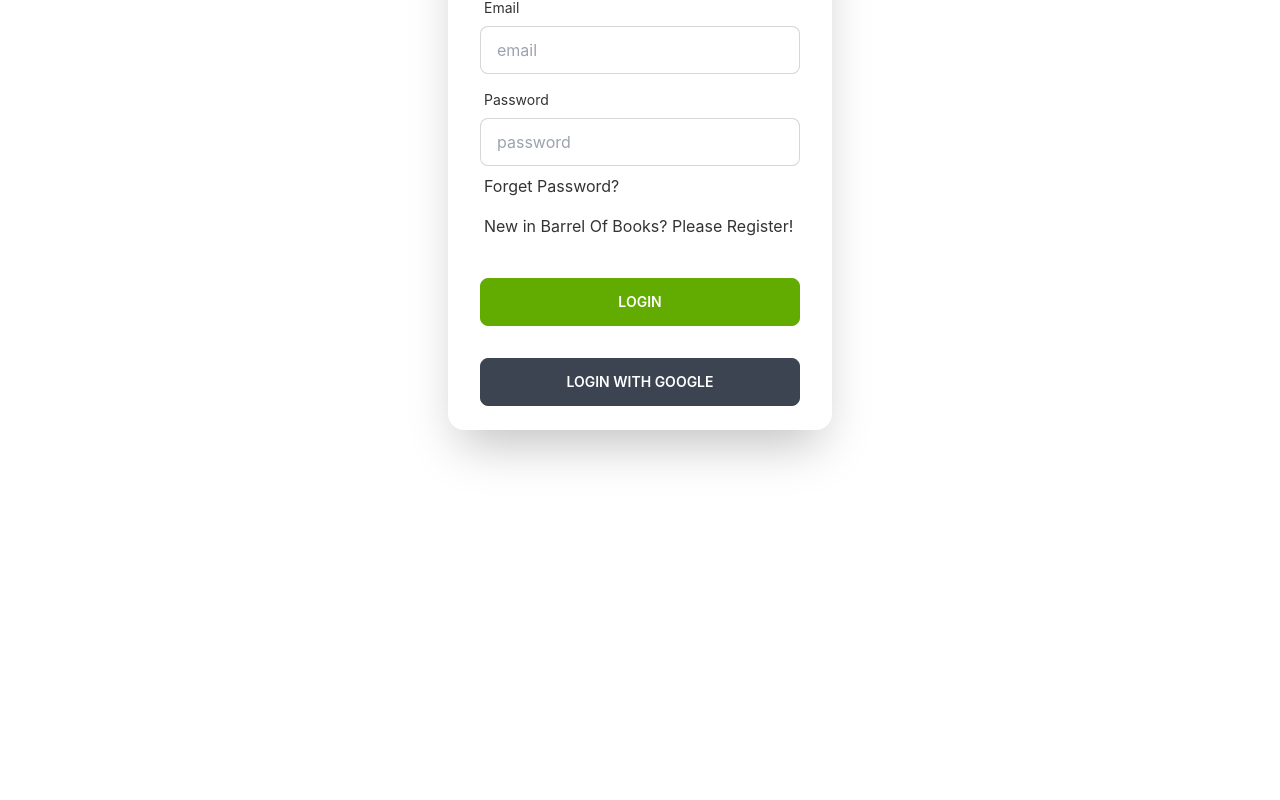
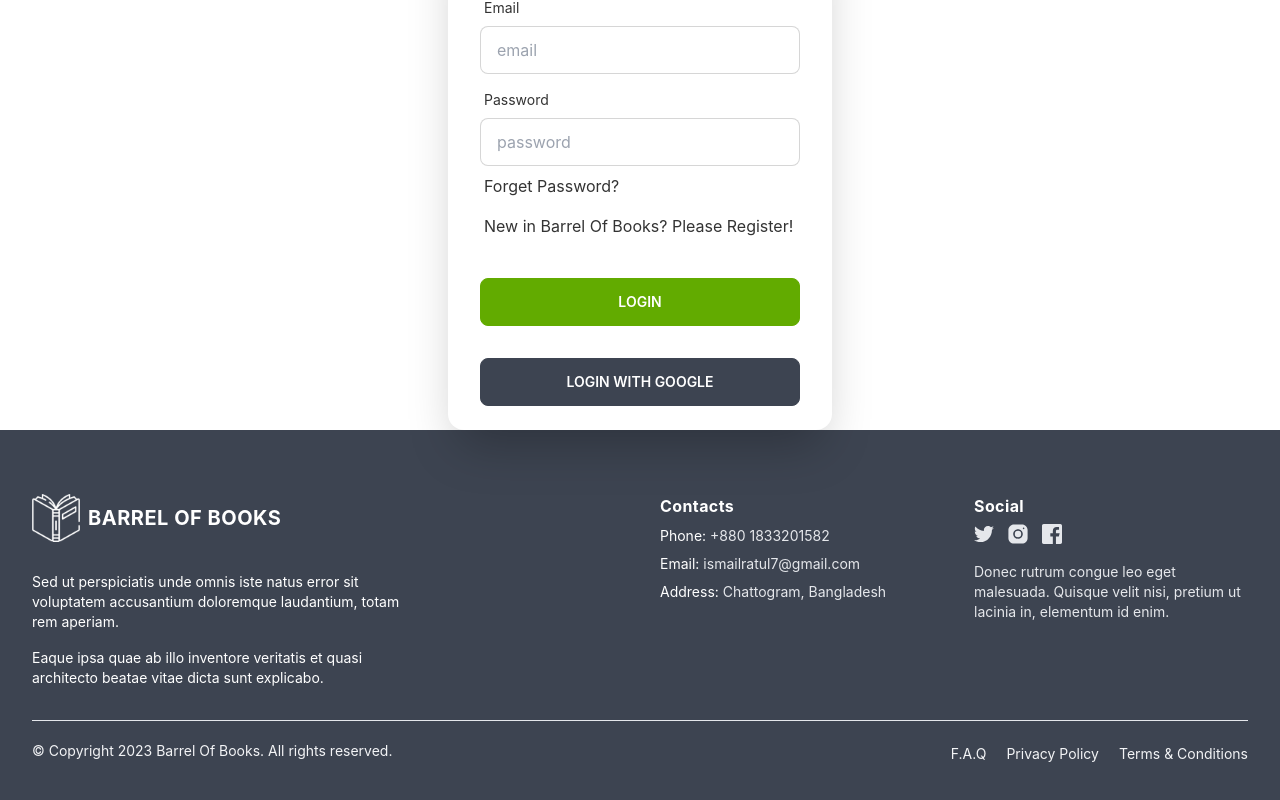
Before and after one commit to bd-dev-ismail/barrel-of-books, a React (Create React App) app: page /login in a window 1280 px wide. Shown: the part 242-1042 px from the top of the page. Before the commit the page ends 800 px from the top, so only its background shows below. Built offline with nearby package versions, Linux system fonts and the light colour scheme; no server answers.

Commit message:
added footer

```diff
--- a/src/Layout/Main.js
+++ b/src/Layout/Main.js
@@ -1,5 +1,6 @@
 import React from 'react';
 import { Outlet } from 'react-router-dom';
+import Footer from '../Shared/Footer/Footer';
 import Navbar from '../Shared/Navbar/Navbar';
 
 const Main = () => {
@@ -7,6 +8,7 @@
         <div>
             <Navbar/>
             <Outlet/>
+            <Footer/>
         </div>
     );
 };
--- /dev/null
+++ b/src/Pages/Admin/ReportItem/ReportItem.js
@@ -0,0 +1,11 @@
+import React from 'react';
+
+const ReportItem = () => {
+    return (
+        <div>
+            Coming soon!
+        </div>
+    );
+};
+
+export default ReportItem;
--- a/src/Routes/Routes.js
+++ b/src/Routes/Routes.js
@@ -3,6 +3,7 @@
 import Main from "../Layout/Main";
 import AllBuyer from "../Pages/Admin/AllBuyer/AllBuyer";
 import AllSeller from "../Pages/Admin/AllSeller/AllSeller";
+import ReportItem from "../Pages/Admin/ReportItem/ReportItem";
 import Blog from "../Pages/Blog/Blog";
 import CategoriesById from "../Pages/Categories/CategoriesById";
 import ErrorPage from "../Pages/ErrorPage/ErrorPage";
@@ -83,6 +84,10 @@
         path: "/dashboard/all-buyers",
         element: <AllBuyer />,
       },
+      {
+        path: "/dashboard/report-product",
+        element: <ReportItem />,
+      },
     ],
   },
 ]);
--- a/src/Shared/Footer/Footer.js
+++ b/src/Shared/Footer/Footer.js
@@ -1,10 +1,144 @@
 import React from 'react';
-
+import { Link } from 'react-router-dom';
+import logo from '../../assets/logo.png';
 const Footer = () => {
     return (
-        <div>
-            Footer!
+      <div className=" bg-neutral ">
+        <div className="px-4 pt-16 mx-auto container md:px-24 lg:px-8">
+          <div className="grid gap-10 row-gap-6 mb-8 sm:grid-cols-2 lg:grid-cols-4">
+            <div className="sm:col-span-2">
+              <Link
+                to="/"
+                aria-label="Go home"
+                title="Company"
+                className="inline-flex items-center"
+              >
+                <img src={logo} alt="" className="w-12" />
+                <span className="ml-2 text-xl font-bold tracking-wide text-white uppercase">
+                  Barrel Of Books
+                </span>
+              </Link>
+              <div className="mt-6 lg:max-w-sm">
+                <p className="text-sm text-white">
+                  Sed ut perspiciatis unde omnis iste natus error sit voluptatem
+                  accusantium doloremque laudantium, totam rem aperiam.
+                </p>
+                <p className="mt-4 text-sm text-white">
+                  Eaque ipsa quae ab illo inventore veritatis et quasi
+                  architecto beatae vitae dicta sunt explicabo.
+                </p>
+              </div>
+            </div>
+            <div className="space-y-2 text-sm">
+              <p className="text-base font-bold tracking-wide text-white">
+                Contacts
+              </p>
+              <div className="flex">
+                <p className="mr-1 text-white">Phone:</p>
+                <Link
+                  to="tel:850-123-5021"
+                  aria-label="Our phone"
+                  title="Our phone"
+                  className="transition-colors text-gray-200"
+                >
+                  +880 1833201582
+                </Link>
+              </div>
+              <div className="flex">
+                <p className="mr-1 text-white">Email:</p>
+                <Link
+                  to="mailto:info@lorem.mail"
+                  aria-label="Our email"
+                  title="Our email"
+                  className="transition-colors text-gray-200"
+                >
+                  ismailratul7@gmail.com
+                </Link>
+              </div>
+              <div className="flex">
+                <p className="mr-1 text-white">Address:</p>
+                <Link
+                  to="https://www.google.com/maps"
+                  target="_blank"
+                  rel="noopener noreferrer"
+                  aria-label="Our address"
+                  title="Our address"
+                  className="transition-colors text-gray-200"
+                >
+                  Chattogram, Bangladesh
+                </Link>
+              </div>
+            </div>
+            <div>
+              <span className="text-base font-bold tracking-wide text-white">
+                Social
+              </span>
+              <div className="flex items-center mt-1 space-x-3">
+                <Link
+                  to="/"
+                  className="text-gray-200 transition-colors duration-300 hover:text-deep-purple-accent-400"
+                >
+                  <svg viewBox="0 0 24 24" fill="currentColor" className="h-5">
+                    <path d="M24,4.6c-0.9,0.4-1.8,0.7-2.8,0.8c1-0.6,1.8-1.6,2.2-2.7c-1,0.6-2,1-3.1,1.2c-0.9-1-2.2-1.6-3.6-1.6 c-2.7,0-4.9,2.2-4.9,4.9c0,0.4,0,0.8,0.1,1.1C7.7,8.1,4.1,6.1,1.7,3.1C1.2,3.9,1,4.7,1,5.6c0,1.7,0.9,3.2,2.2,4.1 C2.4,9.7,1.6,9.5,1,9.1c0,0,0,0,0,0.1c0,2.4,1.7,4.4,3.9,4.8c-0.4,0.1-0.8,0.2-1.3,0.2c-0.3,0-0.6,0-0.9-0.1c0.6,2,2.4,3.4,4.6,3.4 c-1.7,1.3-3.8,2.1-6.1,2.1c-0.4,0-0.8,0-1.2-0.1c2.2,1.4,4.8,2.2,7.5,2.2c9.1,0,14-7.5,14-14c0-0.2,0-0.4,0-0.6 C22.5,6.4,23.3,5.5,24,4.6z" />
+                  </svg>
+                </Link>
+                <Link
+                  to="/"
+                  className="text-gray-200 transition-colors duration-300 hover:text-deep-purple-accent-400"
+                >
+                  <svg viewBox="0 0 30 30" fill="currentColor" className="h-6">
+                    <circle cx="15" cy="15" r="4" />
+                    <path d="M19.999,3h-10C6.14,3,3,6.141,3,10.001v10C3,23.86,6.141,27,10.001,27h10C23.86,27,27,23.859,27,19.999v-10   C27,6.14,23.859,3,19.999,3z M15,21c-3.309,0-6-2.691-6-6s2.691-6,6-6s6,2.691,6,6S18.309,21,15,21z M22,9c-0.552,0-1-0.448-1-1   c0-0.552,0.448-1,1-1s1,0.448,1,1C23,8.552,22.552,9,22,9z" />
+                  </svg>
+                </Link>
+                <Link
+                  to="/"
+                  className="text-gray-200 transition-colors duration-300 hover:text-deep-purple-accent-400"
+                >
+                  <svg viewBox="0 0 24 24" fill="currentColor" className="h-5">
+                    <path d="M22,0H2C0.895,0,0,0.895,0,2v20c0,1.105,0.895,2,2,2h11v-9h-3v-4h3V8.413c0-3.1,1.893-4.788,4.659-4.788 c1.325,0,2.463,0.099,2.795,0.143v3.24l-1.918,0.001c-1.504,0-1.795,0.715-1.795,1.763V11h4.44l-1,4h-3.44v9H22c1.105,0,2-0.895,2-2 V2C24,0.895,23.105,0,22,0z" />
+                  </svg>
+                </Link>
+              </div>
+              <p className="mt-4 text-sm text-gray-200">
+                Donec rutrum congue leo eget malesuada. Quisque velit nisi,
+                pretium ut lacinia in, elementum id enim.
+              </p>
+            </div>
+          </div>
+          <div className="flex flex-col-reverse justify-between pt-5 pb-10 border-t lg:flex-row">
+            <p className="text-sm text-gray-100">
+              © Copyright 2023 Barrel Of Books. All rights reserved.
+            </p>
+            <ul className="flex flex-col mb-3 space-y-2 lg:mb-0 sm:space-y-0 sm:space-x-5 sm:flex-row">
+              <li>
+                <Link
+                  to="/"
+                  className="text-sm text-gray-100 transition-colors duration-300 hover:text-deep-purple-accent-400"
+                >
+                  F.A.Q
+                </Link>
+              </li>
+              <li>
+                <Link
+                  to="/"
+                  className="text-sm text-gray-100 transition-colors duration-300 hover:text-deep-purple-accent-400"
+                >
+                  Privacy Policy
+                </Link>
+              </li>
+              <li>
+                <Link
+                  to="/"
+                  className="text-sm text-gray-100 transition-colors duration-300 hover:text-deep-purple-accent-400"
+                >
+                  Terms &amp; Conditions
+                </Link>
+              </li>
+            </ul>
+          </div>
         </div>
+      </div>
     );
 };
 
```
